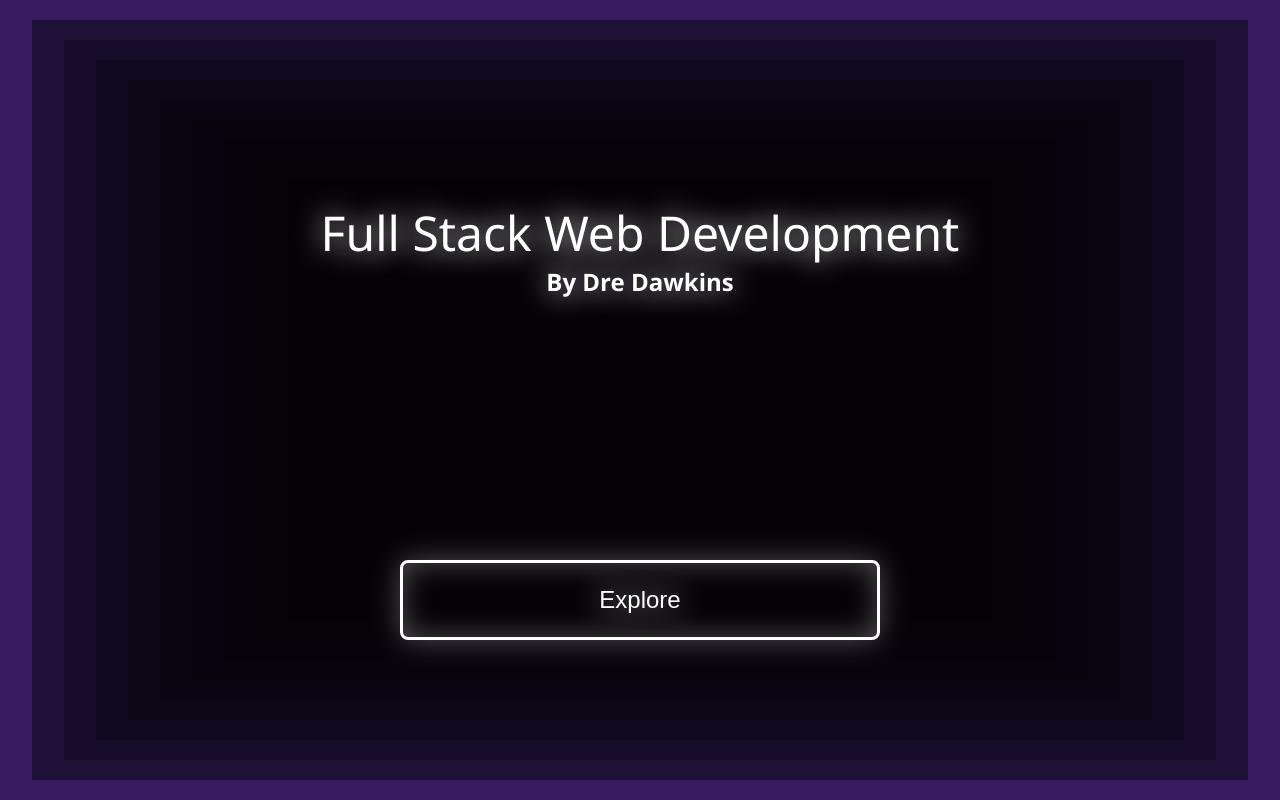
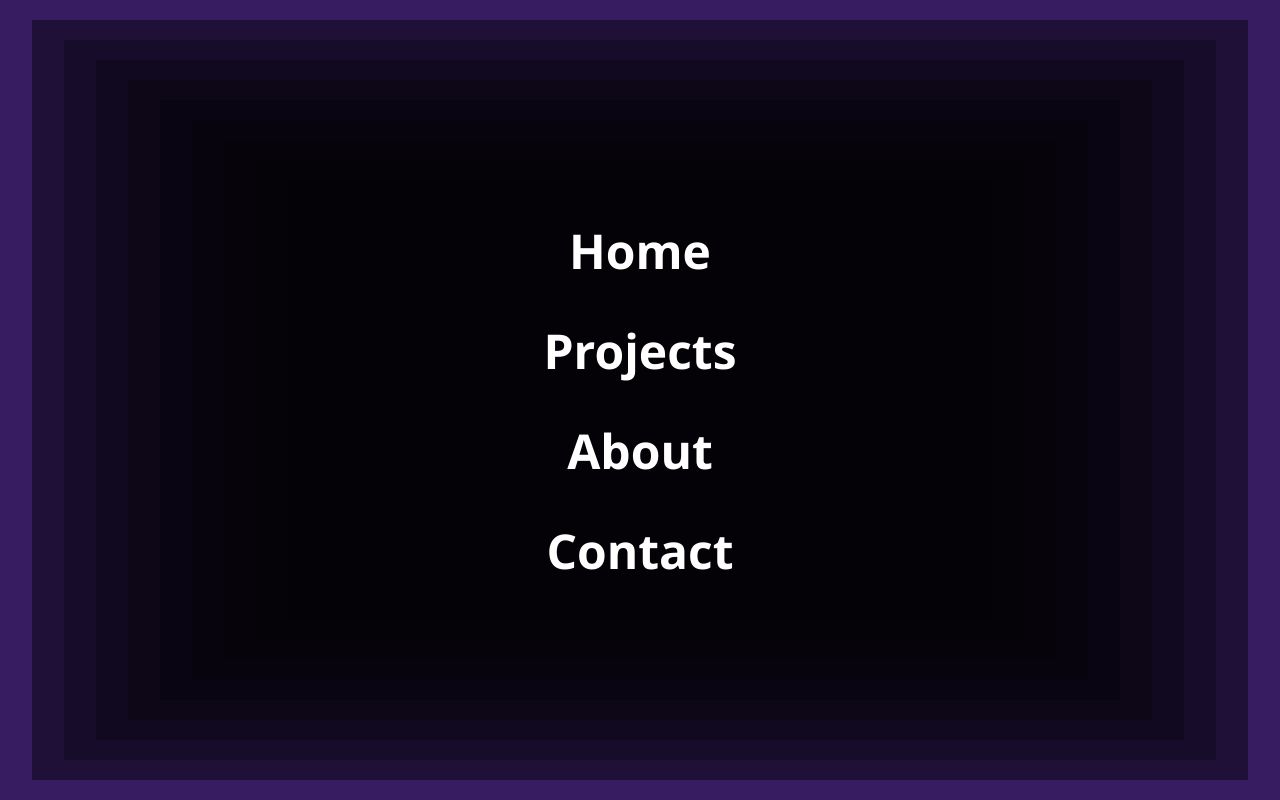
Before and after one commit to dredawkins11/personal-portfolio, a React app: page /nav in a window 1280 px wide. Built offline with nearby package versions, Linux system fonts and the light colour scheme.

Commit message:
set up react router and created nav menu

```diff
--- a/package.json
+++ b/package.json
@@ -36,6 +36,7 @@
   "dependencies": {
     "react": "^18.2.0",
     "react-dom": "^18.2.0",
-    "react-icons": "^4.6.0"
+    "react-icons": "^4.6.0",
+    "react-router-dom": "^6.4.4"
   }
 }
--- a/src/App.jsx
+++ b/src/App.jsx
@@ -1,21 +1,29 @@
 import React from "react";
+import { Navigate, Route, Routes } from "react-router-dom";
+
+import Background from "./components/Background";
+import Intro from "./pages/Intro";
+import Nav from "./pages/Nav";
 import About from "./components/About";
-import Background from "./components/Background";
 import Header from "./components/Header";
-import Intro from "./components/Intro";
 import Projects from "./components/Projects";
-import "./styles/App.scss"
+import "./styles/App.scss";
 
-const App = () =>{
+const App = () => {
     return (
-        <React.Fragment>
+        <div>
             <Background layers={10} />
             <main>
-                <Intro />
+                <Routes>
+                    <Route path="/" element={<Intro />} />
+                    <Route path="/nav" element={<Nav />} />
+                    <Route path="/about" element={<About />} />
+                    <Route path="/projects" element={<Projects />} />
+                </Routes>
             </main>
             {/* <Footer /> */}
-        </React.Fragment>
-    )
-}
+        </div>
+    );
+};
 
-export default App
+export default App;
--- a/src/components/Background.jsx
+++ b/src/components/Background.jsx
@@ -8,14 +8,12 @@ const Background = (props) => {
             width: (i ? 100 -  (i * 5) + "vw" : "95vw"),
             height: (i ? 100 - (i * 5) + "vh" : "95vh"),
         });
-        console.log(layerStyle);
     }
-    console.log(props, layerStyle);
 
     return (
         <div className="base-background">
             {layerStyle.map((style, i) => {
-                return <div style={style}></div>;
+                return <div style={style} key={i}></div>;
             })}
         </div>
     );
--- a/src/index.js
+++ b/src/index.js
@@ -1,5 +1,11 @@
 import React from "react";
-import ReactDom from "react-dom";
-import App from "./App.jsx"
+import ReactDom from "react-dom/client";
+import { BrowserRouter } from "react-router-dom";
+import App from "./App.jsx";
 
-ReactDom.render(<App />, document.getElementById("root"));
+const root = ReactDom.createRoot(document.getElementById("root"));
+root.render(
+    <BrowserRouter>
+        <App />
+    </BrowserRouter>
+);
--- a/src/components/Intro.jsx
+++ b/src/pages/Intro.jsx
@@ -1,4 +1,5 @@
 import React from "react";
+import { Link } from "react-router-dom";
 import "../styles/Intro.scss";
 
 const Intro = () => {
@@ -8,7 +9,9 @@ const Intro = () => {
       <p>
         By Dre Dawkins
       </p>
-      <button className="explore-button">Explore</button>
+      <button className="explore-button">
+        <Link to={"/nav"}>Explore</Link>
+      </button>
     </section>
   );
 };
--- /dev/null
+++ b/src/pages/Nav.jsx
@@ -0,0 +1,15 @@
+import React from 'react';
+import { Link } from 'react-router-dom';
+import '../styles/Nav.scss'
+
+const Nav = () =>{
+    return (
+        <nav className='nav-container'>
+            <Link to={"/"}>Home</Link>
+            <Link to={"/projects"}>Projects</Link>
+            <Link to={"/about"}>About</Link>
+            <Link to={"/contact"}>Contact</Link>
+        </nav>
+    )
+}
+export default Nav
--- a/src/styles/Intro.scss
+++ b/src/styles/Intro.scss
@@ -25,4 +25,9 @@
 
         width: 50%;
         height: 10vh;
+
+        a {
+            color: inherit;
+            text-decoration: inherit;
+        }
     }
--- /dev/null
+++ b/src/styles/Nav.scss
@@ -0,0 +1,24 @@
+@use "variables";
+@use "mixins";
+
+
+.nav-container {
+    display: flex;
+    flex-direction: column;
+    height: 50vh;
+    align-items: center;
+    justify-content: space-around;
+
+    a {
+        font-size: 3rem;
+        color: variables.$primary-text;
+        text-decoration: none;
+        transition: all .2s ease;
+        font-weight: bolder;
+
+        &:hover {
+            transform: scale(1.05);
+            color: variables.$secondary-text;
+        }
+    }
+}
--- a/webpack.config.js
+++ b/webpack.config.js
@@ -7,6 +7,11 @@ module.exports = {
   output: {
     path: path.join(__dirname, "/dist"),
     filename: "bundle.js",
+    publicPath: "/",
+  },
+
+  devServer: {
+    historyApiFallback: true,
   },
 
   plugins: [
```
Also changed, not shown: 1 other file (tests, documents, lock files or other folders).
